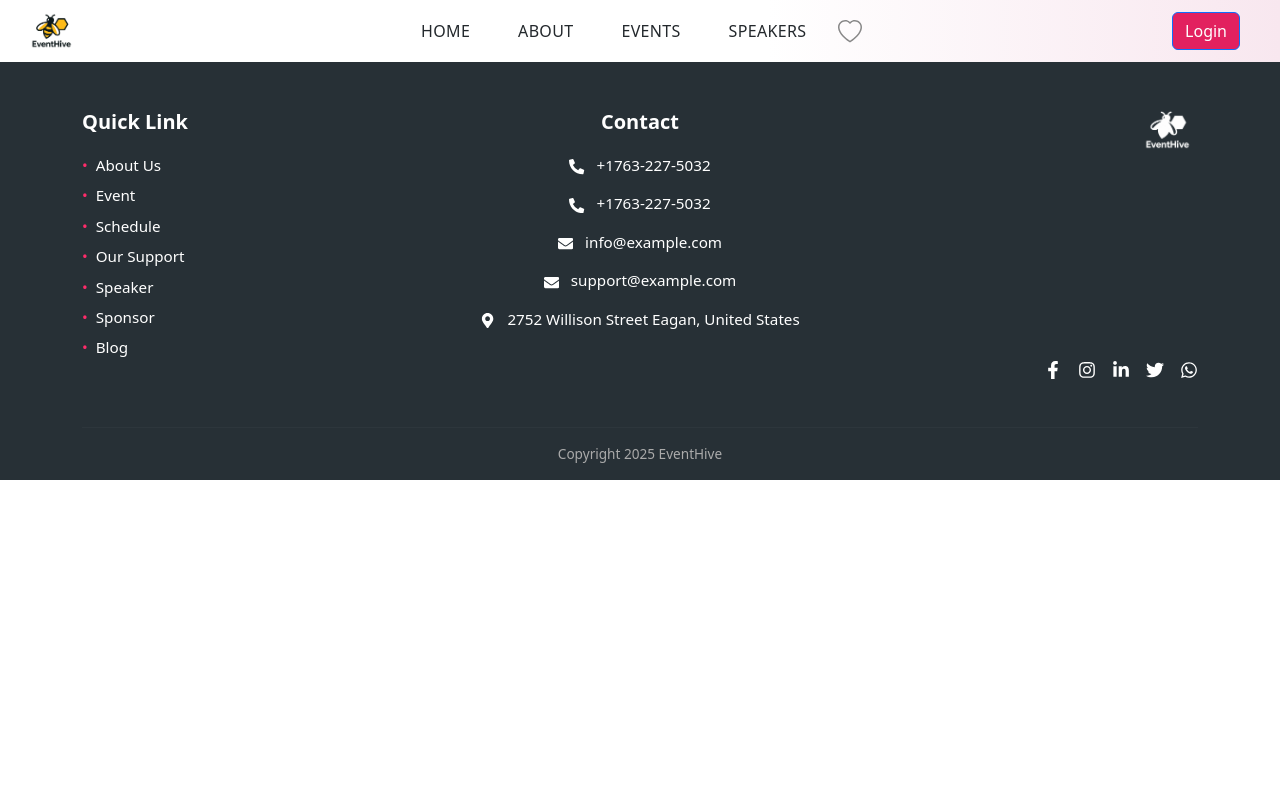
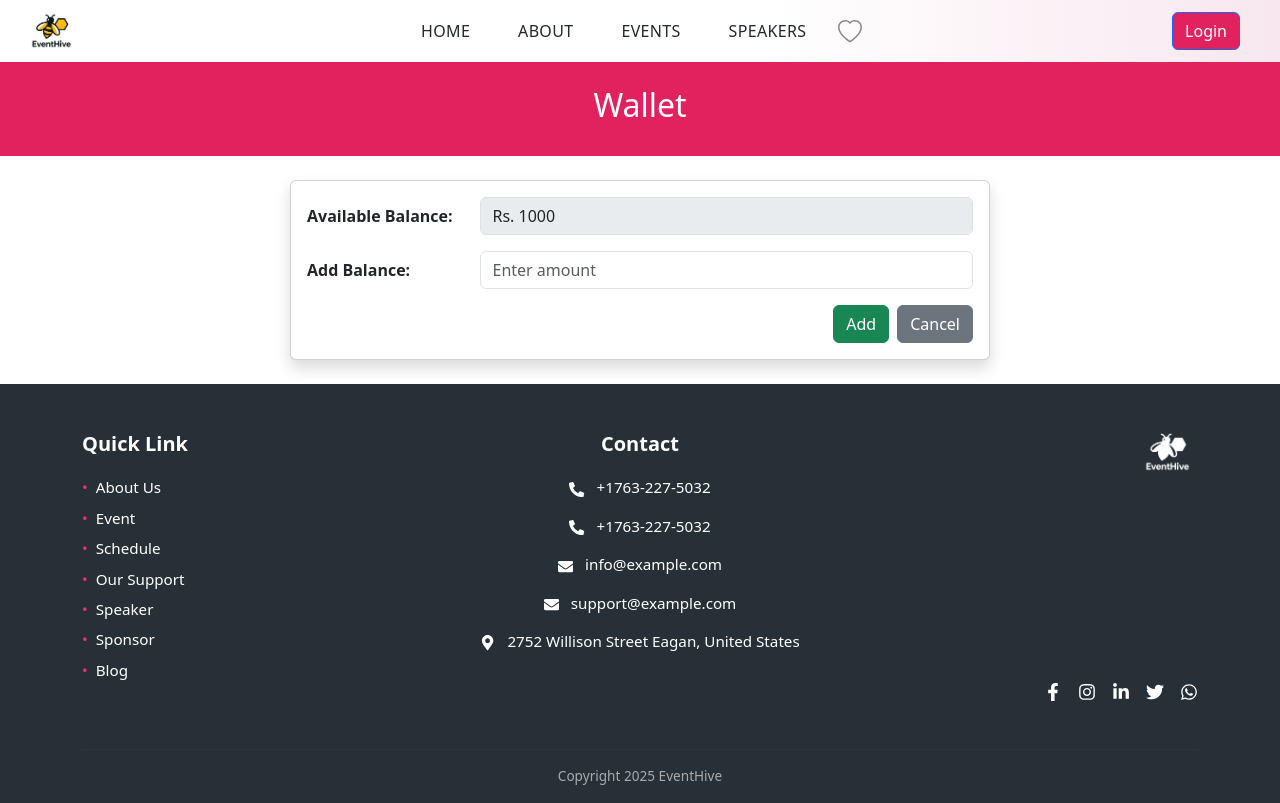
Before and after one commit to Rai-Srishti/EventHive, a React (Vite) app: page /attendee/wallet in a window 1280 px wide. Built offline with nearby package versions, Linux system fonts and the light colour scheme.

Commit message:
Created Attendee Wallet Page

```diff
--- a/src/App.jsx
+++ b/src/App.jsx
@@ -27,7 +27,7 @@ import HostNavbar from './pages/Host/HostNavbar';
 import NewEventPage from './pages/Host/NewEventPage';
 import MyEventsPage from "./pages/Host/MyEventsPage";
 import SpeakersPage from './pages/SpeakersPage';
-
+import WalletPage from './pages/Attendee/WalletPage';
 function App() {
   const location = useLocation();
 
@@ -63,12 +63,15 @@ function App() {
         <Route path="/" element={<Home />} />
         <Route path="/events" element={<EventsPage />} />
         <Route path="/favourites" element={<Favourites />} />
-        <Route path="/attendee/update" element={<Update />} />
         <Route path="/login" element={<Login />} />
         <Route path="/register" element={<Register />} />
         <Route path='/about' element={<AboutUs/>} />
         <Route path='/speakers' element={<SpeakersPage/>} />
+
         <Route path= '/event-details/:id' element={<EventDetails/>}/>
+        <Route path= '/attendee/wallet' element={<WalletPage/>}/>
+        <Route path="/attendee/update" element={<Update />} />
+
         <Route path="/admin" element={<AdminLayout />}>
           <Route path="categories" element={<ManageCategories />} />
           <Route path="events" element={<ManageEvents />} />
--- /dev/null
+++ b/src/pages/Attendee/WalletPage.jsx
@@ -0,0 +1,63 @@
+// WalletPage.jsx
+import React, { useState } from 'react';
+import 'bootstrap/dist/css/bootstrap.min.css';
+
+const WalletPage = () => {
+  const [balance, setBalance] = useState(1000);
+  const [amount, setAmount] = useState('');
+
+  const handleAddBalance = () => {
+    const value = parseFloat(amount);
+    if (!isNaN(value) && value > 0) {
+      setBalance(balance + value);
+      setAmount('');
+    }
+  };
+
+  const handleCancel = () => {
+    setAmount('');
+  };
+
+  return (
+    <div className="container-fluid p-0">
+
+
+      <header className="text-white text-center py-4" style={{ backgroundColor: '#E2215F' }}>
+        <h2>Wallet</h2>
+      </header>
+
+      <main className="container py-4 d-flex justify-content-center">
+        <div className="card shadow rounded" style={{ maxWidth: '700px', width: '100%'}}>
+          <div className="card-body">
+            <div className="mb-3 row">
+              <label className="col-sm-3 col-form-label fw-semibold">Available Balance:</label>
+              <div className="col-sm-9">
+                <input type="text" className="form-control" value={`Rs. ${balance}`} disabled />
+              </div>
+            </div>
+            <div className="mb-3 row">
+              <label className="col-sm-3 col-form-label fw-semibold">Add Balance:</label>
+              <div className="col-sm-9">
+                <input
+                  type="number"
+                  className="form-control"
+                  value={amount}
+                  onChange={(e) => setAmount(e.target.value)}
+                  placeholder="Enter amount"
+                />
+              </div>
+            </div>
+            <div className="d-flex justify-content-end">
+              <button className="btn btn-success me-2" onClick={handleAddBalance}>Add</button>
+              <button className="btn btn-secondary" onClick={handleCancel}>Cancel</button>
+            </div>
+          </div>
+        </div>
+      </main>
+
+
+    </div>
+  );
+};
+
+export default WalletPage;
```
